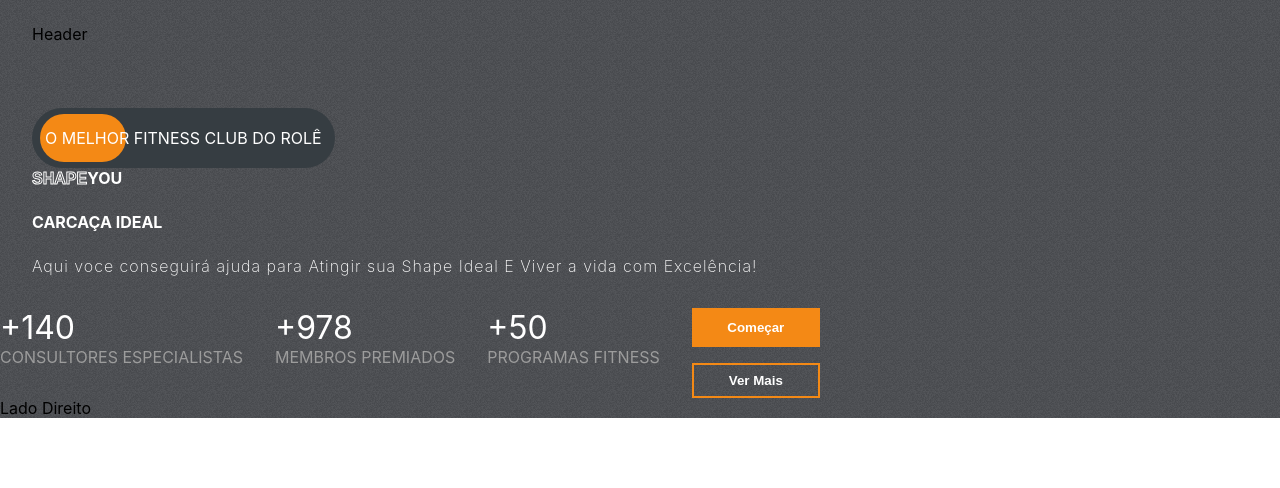
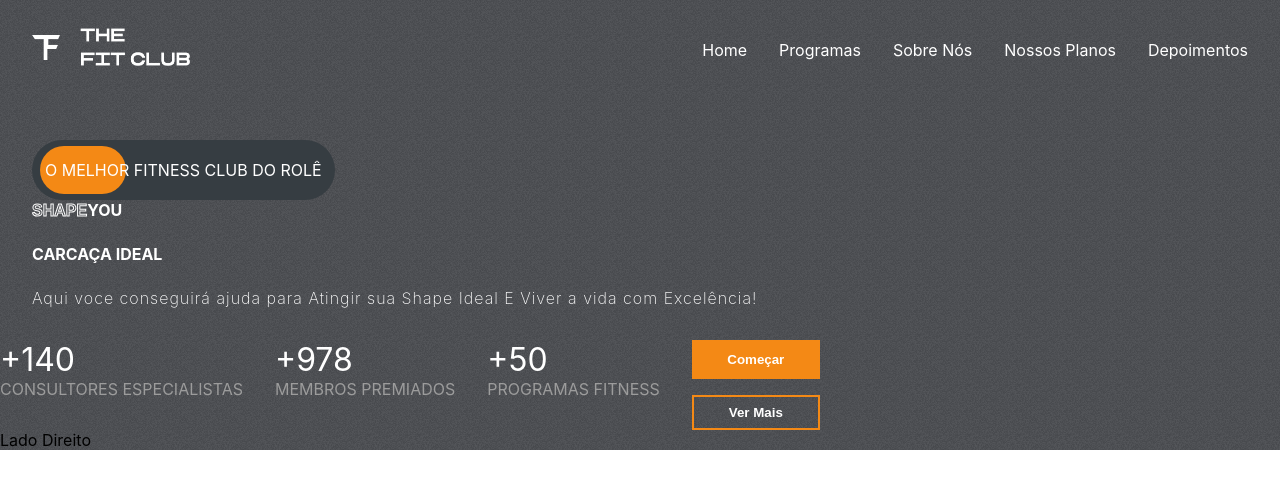
Before and after one commit to SuzukiJhor/Gym-website, a React (Vite) app: page / in a window 1280 px wide. Shown: the top 488 px of the page. Built offline with nearby package versions, Linux system fonts and the light colour scheme.

Commit message:
feat: create component Header

```diff
--- /dev/null
+++ b/src/components/Header/Header.css
@@ -0,0 +1,16 @@
+.header {
+    display: flex;
+    justify-content: space-between;
+}
+
+.logo {
+    width: 10rem;
+    height: 3rem;
+}
+
+.header-menu {
+    list-style: none;
+    display: flex;
+    gap: 2rem;
+    color: white;
+}
--- a/src/components/Header/Header.tsx
+++ b/src/components/Header/Header.tsx
@@ -1,8 +1,21 @@
 import React from 'react'
+import Logo from '../../assets/logo.png'
+import './Header.css'
 
 function Header() {
   return (
-    <div>Header</div>
+    <div className="header">
+      <img className="logo" src={Logo} alt="Logo"/>
+
+      <ul className="header-menu">
+        <li>Home</li>
+        <li>Programas</li>
+        <li>Sobre Nós</li>
+        <li>Nossos Planos</li>
+        <li>Depoimentos</li>
+      </ul>
+
+    </div>
   )
 }
 
```
